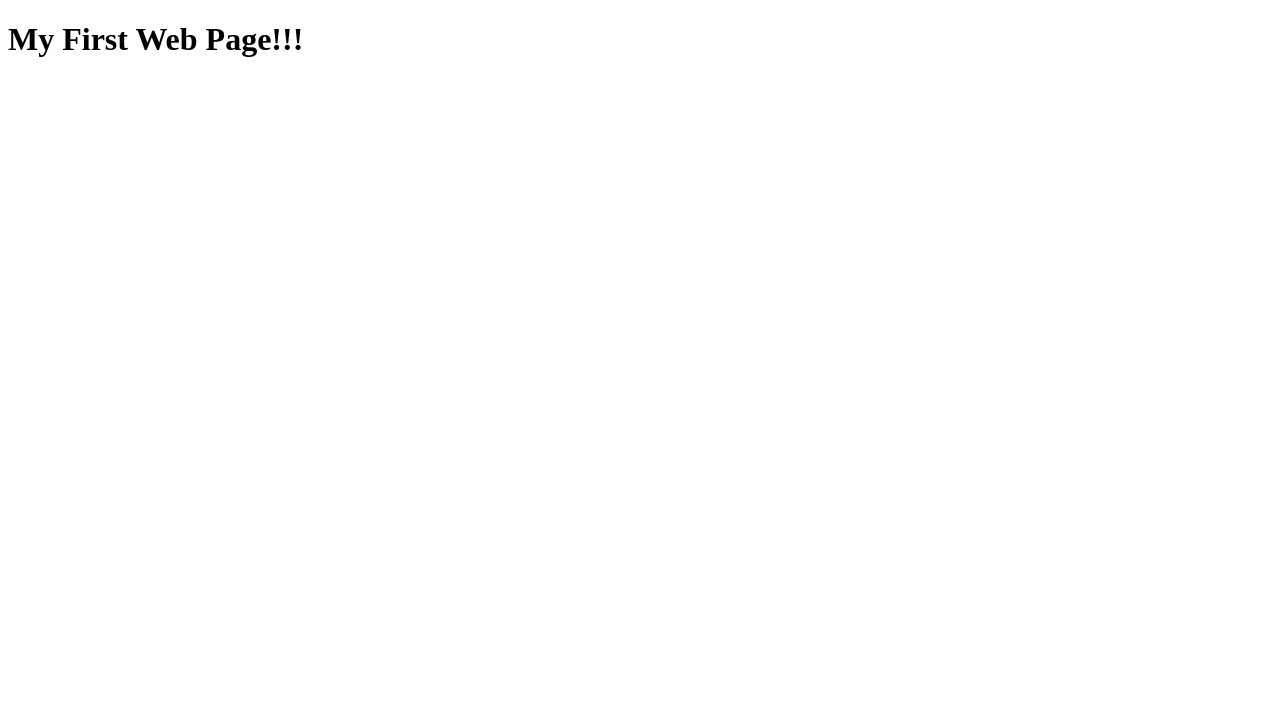
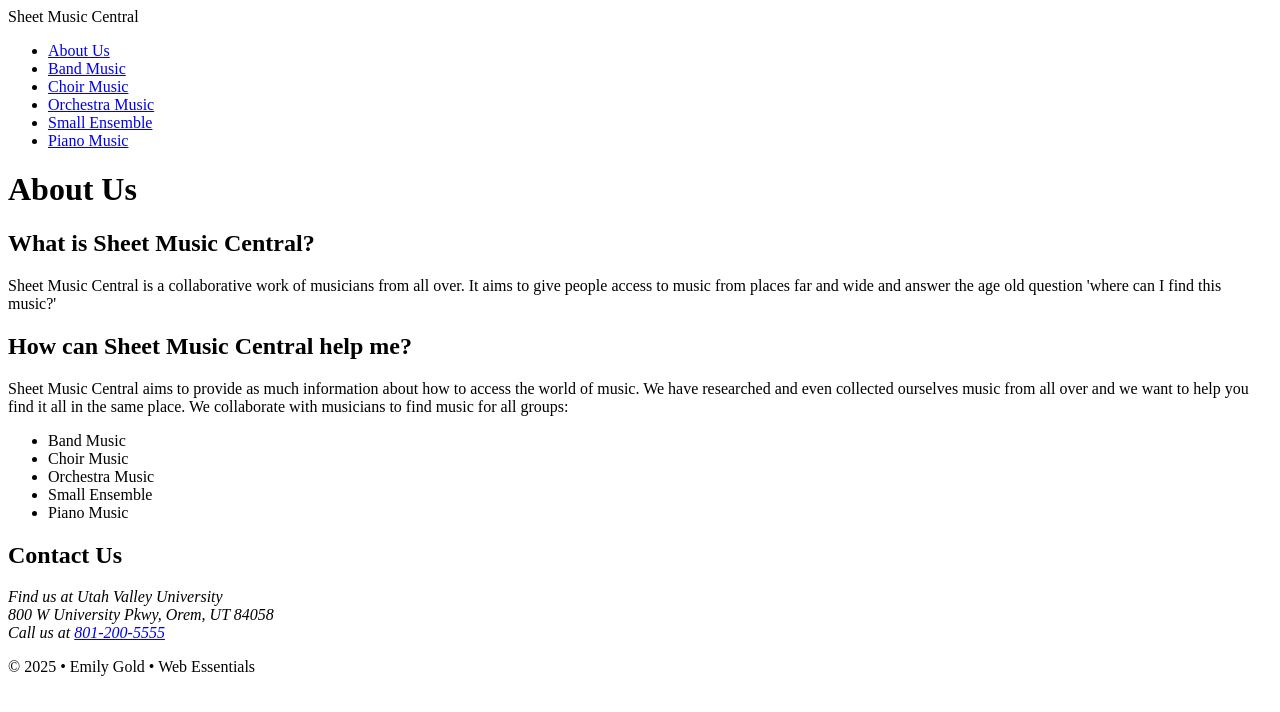
Before and after one commit to goldeneagol-arch/dwdd1600, a plain HTML site: page 01test/index.html in a window 1280 px wide. Drawn offline with Linux system fonts and the light colour scheme.

Commit message:
Hand-coding Project

```diff
--- a/01test/index.html
+++ b/01test/index.html
@@ -1,11 +1,61 @@
 <!DOCTYPE html>
 <html lang="en">
+
 <head>
     <meta charset="UTF-8">
+    <meta name="author" content="Emily Gold">
+    <meta name="description"
+        content="Site Goal: Give musicians access to as much sheet music as possible, and know where they can get their sheet music to buy or for free. ">
     <meta name="viewport" content="width=device-width, initial-scale=1.0">
-    <title>Document</title>
+    <title>Sheet Music Central: About Us</title>
 </head>
+
 <body>
-    <h1>My First Web Page!!!</h1>
+    <header>
+        <span>Sheet Music Central</span>
+    </header>
+
+    <nav>
+        <ul>
+            <li><a href="index.html">About Us</a></li>
+            <li><a href="band.html">Band Music</a></li>
+            <li><a href="choir.html">Choir Music</a></li>
+            <li><a href="orchestra.html">Orchestra Music</a></li>
+            <li><a href="ensemble.html">Small Ensemble</a></li>
+            <li><a href="piano.html">Piano Music</a></li>
+
+        </ul>
+
+    </nav>
+
+    <main>
+        <h1>About Us</h1>
+        <h2>What is Sheet Music Central?</h2>
+        <p>Sheet Music Central is a collaborative work of musicians from all over. It aims to give people access to
+            music from places far and wide and answer the age old question 'where can I find this music?'</p>
+        <h2>How can Sheet Music Central help me?</h2>
+        <p>Sheet Music Central aims to provide as much information about how to access the world of music. We have
+            researched and even collected ourselves music from all over and we want to help you find it all in the same
+            place. We collaborate with musicians to find music for all groups: </p>
+            <ul>
+                <li>Band Music</li>
+                <li>Choir Music</li>
+                <li>Orchestra Music</li>
+                <li>Small Ensemble</li>
+                <li>Piano Music</li>
+            </ul>
+        <h2>Contact Us</h2>
+        <address>
+            Find us at Utah Valley University <br>
+            800 W University Pkwy, Orem, UT 84058 <br>
+            Call us at <a href="tel:8012005555">801-200-5555</a>
+        </address>
+
+    </main>
+
+    <footer>
+        <p>&copy; 2025 &bull; Emily Gold &bull; Web Essentials</p>
+    </footer>
 </body>
+
 </html>
```
Also changed, not shown: 01test/band.html (added, +64 -0 lines), 01test/choir.html (added, +41 -0 lines), 01test/ensemble.html (added, +41 -0 lines), 01test/orchestra.html (added, +41 -0 lines), 01test/piano.html (added, +41 -0 lines).
